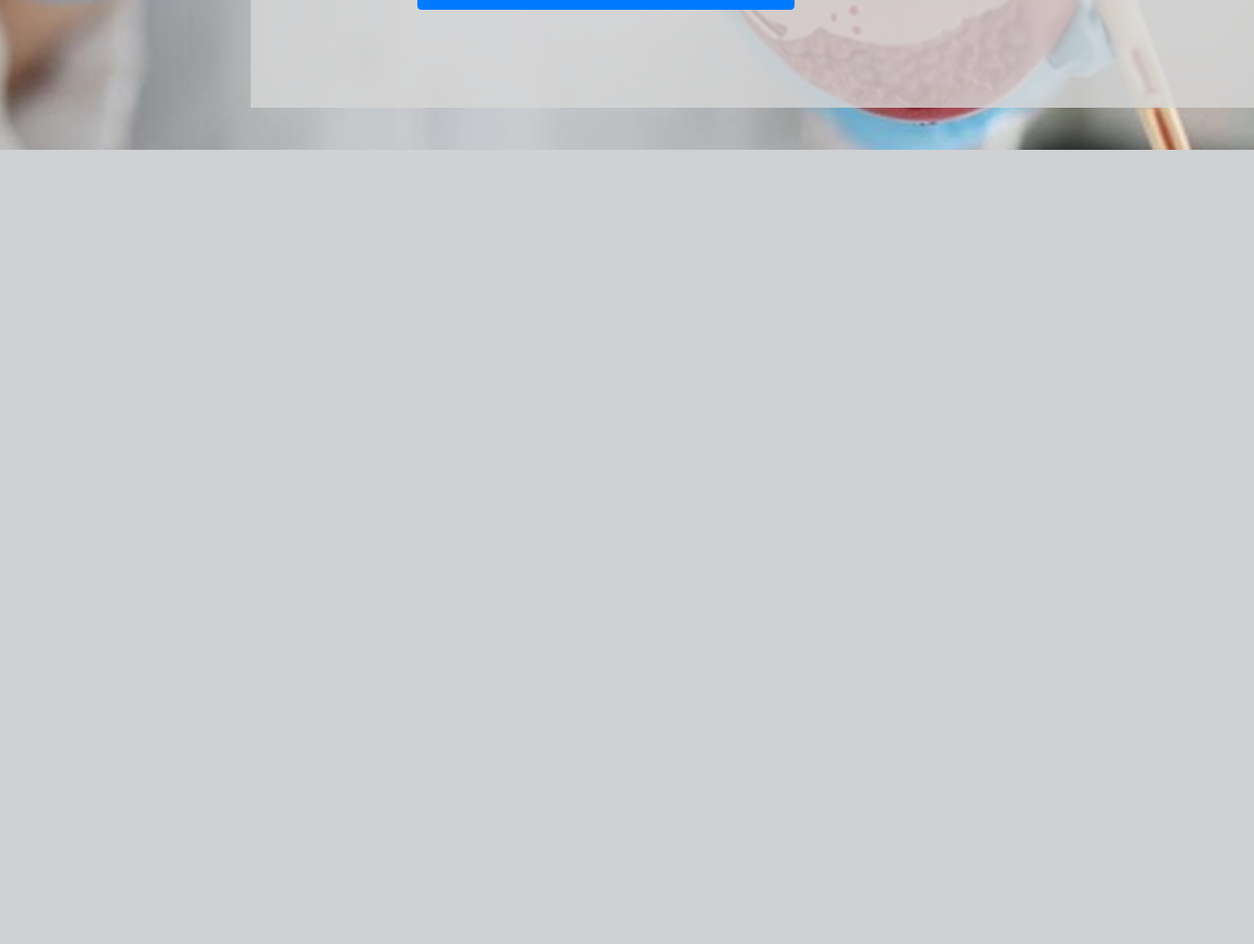
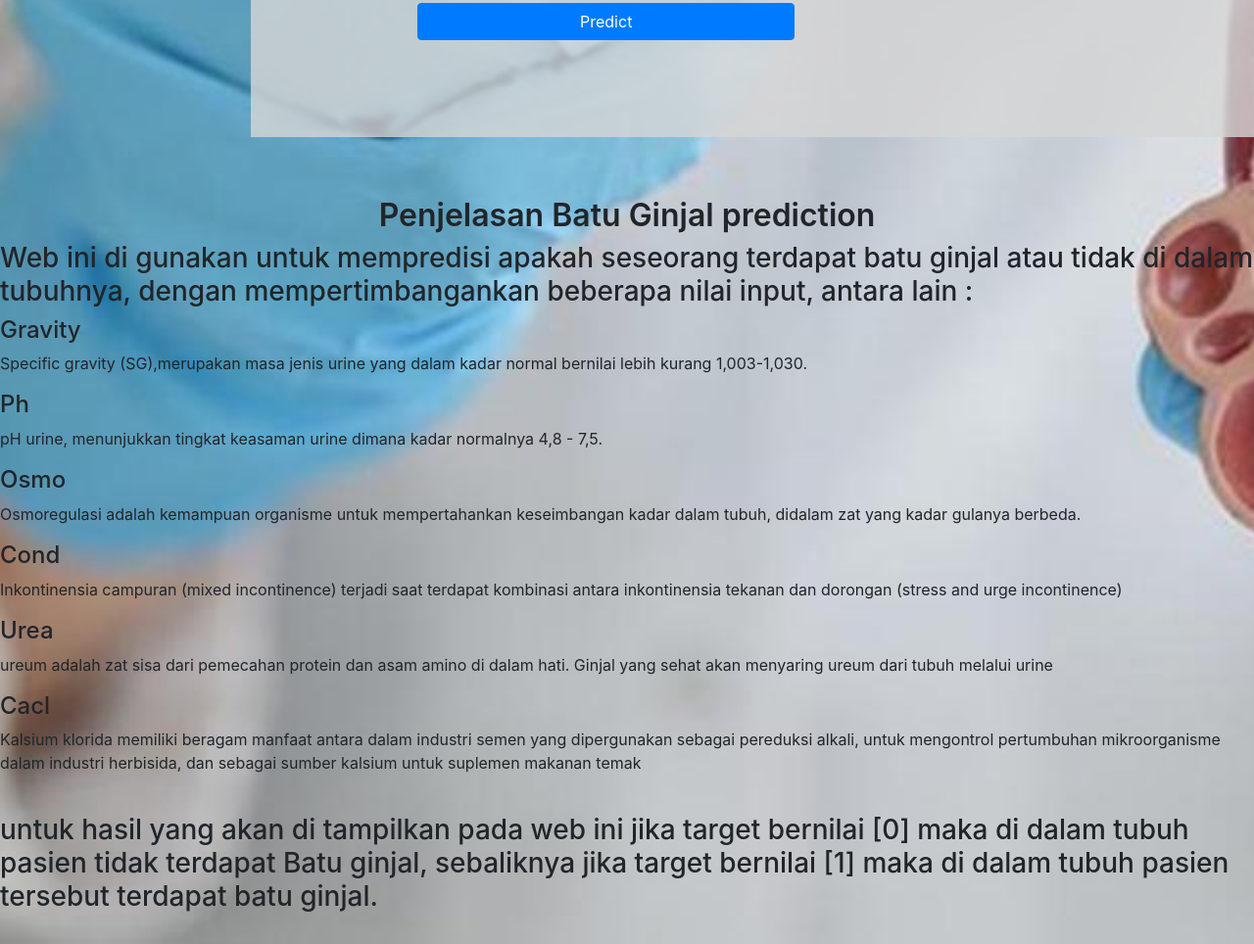
Before and after one commit to Tegar11-F/ginjal-web, a Flask app: page / in a window 1280 px wide; the page is wider, and only the part inside the window is pictured. Shown: the part 647-1611 px from the top of that part at 98% size. Before the commit the page ends 800 px from the top of that part, so only its background shows below. Run offline with Flask 2, Linux system fonts and the light colour scheme; some libraries are stand-ins or nearby versions.

Commit message:
upload
perubahan

```diff
--- a/templates/index.html
+++ b/templates/index.html
@@ -11,7 +11,7 @@
   <body>
     <div class="container contact-form">
       <div class="contact-image">
-        <img src="{{ url_for('static', filename='img/bg.jpg') }}" alt="rocket_contact" />
+        <img src="{{ url_for('static', filename='img/3.png') }}" alt="rocket_contact" />
       </div>
       <form action="/" method="post">
         <h3>Batu Ginjal prediction</h3>
@@ -49,6 +49,32 @@
         </div>
       </form>
     </div>
+    <div class="">
+      <br />
+      <br />
+      <div class="content">
+        <h2 style="text-align: center; font-weight: 600">Penjelasan Batu Ginjal prediction</h2>
+        <h3>Web ini di gunakan untuk mempredisi apakah seseorang terdapat batu ginjal atau tidak di dalam tubuhnya, dengan mempertimbangankan beberapa nilai input, antara lain :</h3>
+        <h4>Gravity</h4>
+        <p>Specific gravity (SG),merupakan masa jenis urine yang dalam kadar normal bernilai lebih kurang 1,003-1,030.</p>
+        <h4>Ph</h4>
+        <p>pH urine, menunjukkan tingkat keasaman urine dimana kadar normalnya 4,8 - 7,5.</p>
+        <h4>Osmo</h4>
+        <p>Osmoregulasi adalah kemampuan organisme untuk mempertahankan keseimbangan kadar dalam tubuh, didalam zat yang kadar gulanya berbeda.</p>
+        <h4>Cond</h4>
+        <p>Inkontinensia campuran (mixed incontinence) terjadi saat terdapat kombinasi antara inkontinensia tekanan dan dorongan (stress and urge incontinence)</p>
+        <h4>Urea</h4>
+        <p>ureum adalah zat sisa dari pemecahan protein dan asam amino di dalam hati. Ginjal yang sehat akan menyaring ureum dari tubuh melalui urine</p>
+        <h4>Cacl</h4>
+        <p>
+          Kalsium klorida memiliki beragam manfaat antara dalam industri semen yang dipergunakan sebagai pereduksi alkali, untuk mengontrol pertumbuhan mikroorganisme dalam industri herbisida, dan sebagai sumber kalsium untuk suplemen
+          makanan temak
+        </p>
+        <br />
+        <h3>untuk hasil yang akan di tampilkan pada web ini jika target bernilai [0] maka di dalam tubuh pasien tidak terdapat Batu ginjal, sebaliknya jika target bernilai [1] maka di dalam tubuh pasien tersebut terdapat batu ginjal.</h3>
+      </div>
+      <br />
+    </div>
     <script src="//maxcdn.bootstrapcdn.com/bootstrap/4.1.1/js/bootstrap.min.js"></script>
     <script src="//cdnjs.cloudflare.com/ajax/libs/jquery/3.2.1/jquery.min.js"></script>
   </body>
```
Also changed, not shown: static/img/3.png (added).
